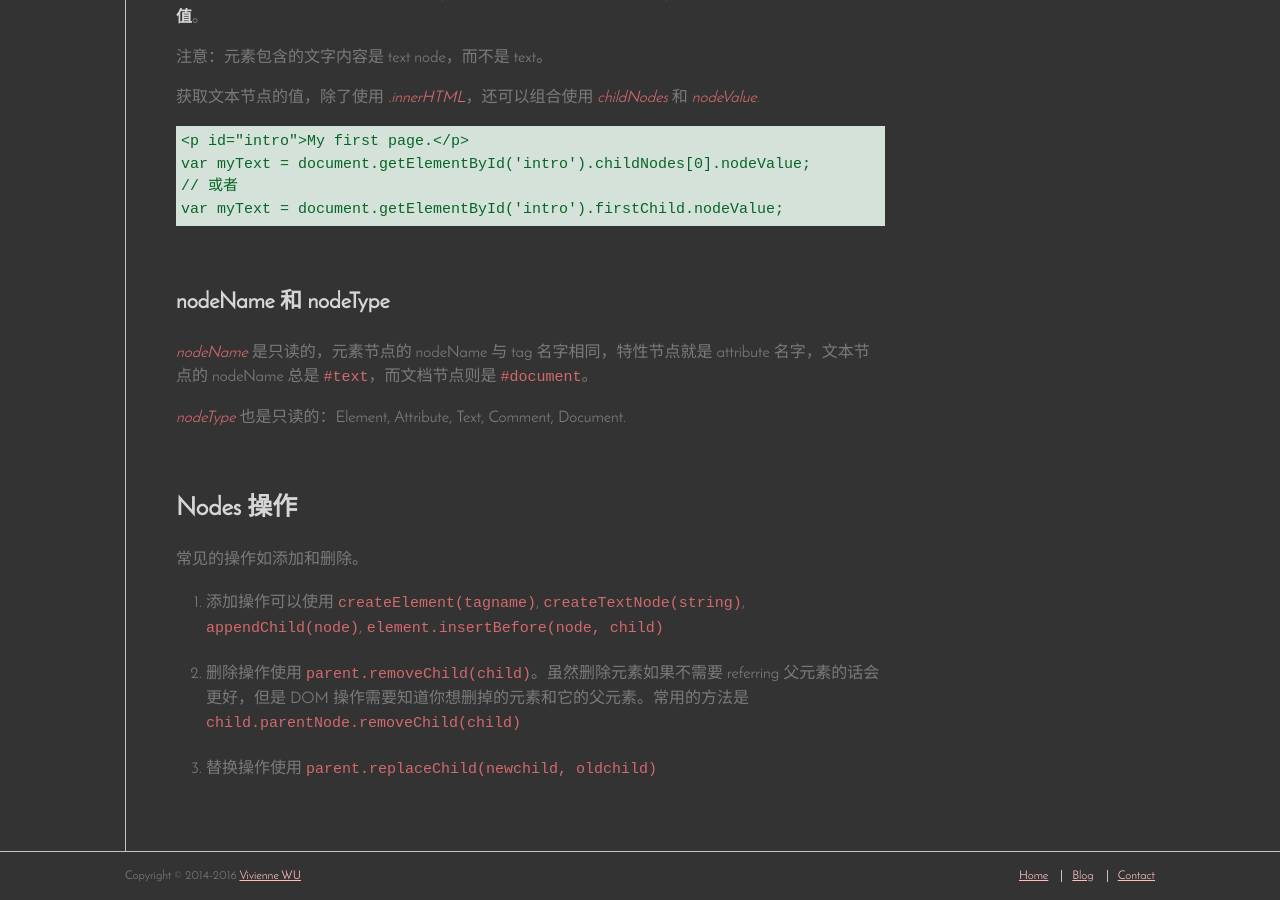
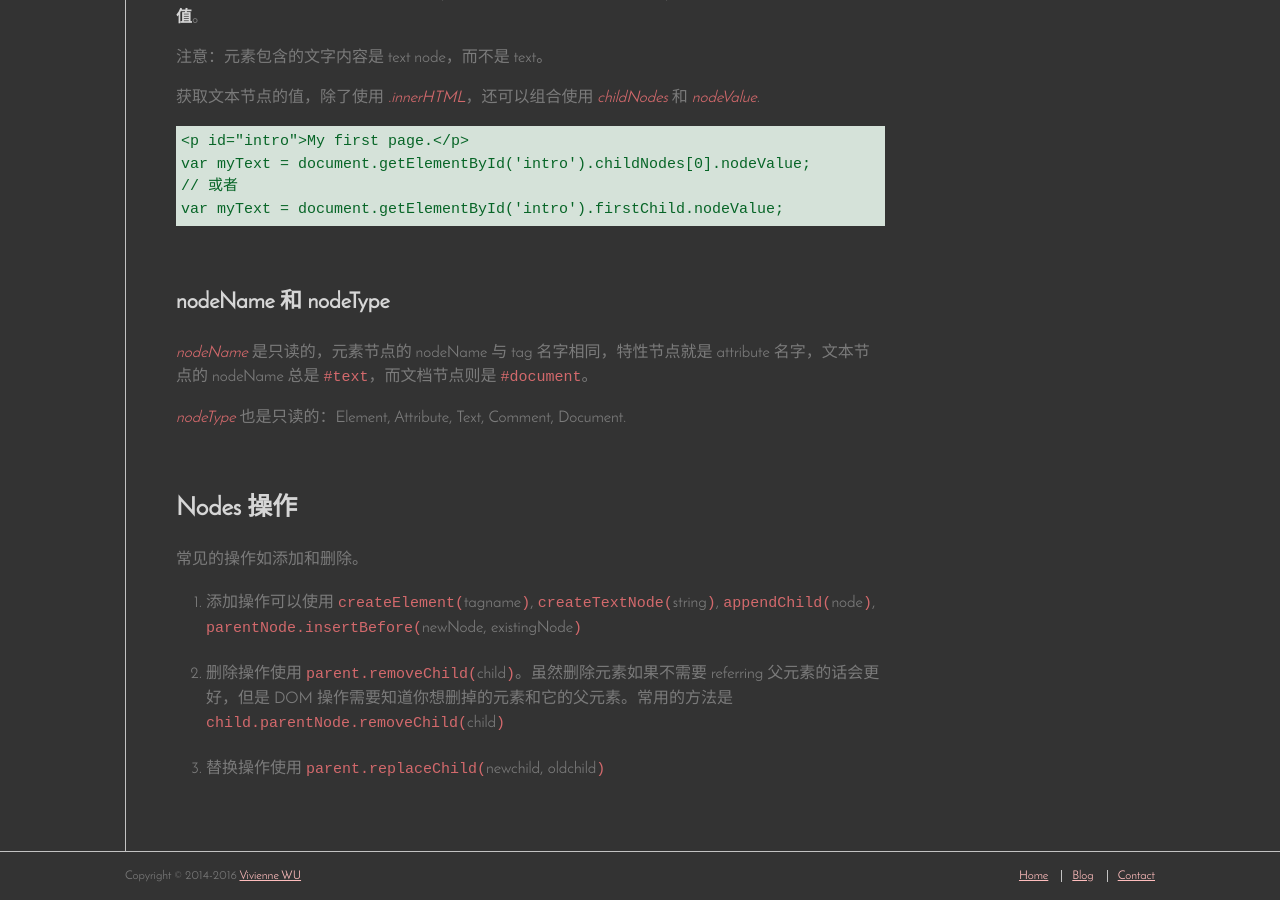
Before and after one commit to Vivi-wu/dive-into-web, a Jekyll site: the page built from _posts/2016-01-02-JavaScript-HTML-DOM.markdown, in a window 1280 px wide and 900 px high, scrolled down 4189 px. Built offline with Jekyll 4.4.1, drawn with Linux system fonts in a browser that asks for light colours; nearby versions of some CDN libraries; some of the changed text lies outside the part shown.

Commit message:
update formatting for remaining JS postx

```diff
--- a/_posts/2015-07-15-JavaScript-JSON.markdown
+++ b/_posts/2015-07-15-JavaScript-JSON.markdown
@@ -14,7 +14,7 @@
 
 <!--more-->
 
-注意：<span class="blue-text">JSON 的 name 需要以**双引号**括起来，这一点区别于 JavaScript name</span>。
+注意：<span class="blue-text">JSON 的 name 需要以**双引号**括起来，这一点区别于 JavaScript Object name</span>。
 
 ### JSON Value
 
--- a/_posts/2015-12-30-JavaScript-Objects.markdown
+++ b/_posts/2015-12-30-JavaScript-Objects.markdown
@@ -79,13 +79,13 @@
 + add 属性，对已经存在的对象，用获取属性的方法，给这个属性赋值即可。
 + delete 属性，使用关键字 **delete**。
 
-    delete person.age;   // or delete person["age"];
+      delete person.age;   // or delete person["age"];
 
 该操作不仅删掉了属性的值，也删掉了属性本身。
 
 The delete operator is **designed** to be used on **object properties**. <span class="blue-text">It has no effect on variables or functions. 删除操作符专为对象属性设计，对于变量和函数没有效果</span>。
 
-The delete keyword does **not** delete inherited properties, but if you delete a prototype property, it will affect all objects inherited from the prototype. 删除操作符不会删掉继承的属性，但是如果你删掉了一个 prototype 属性，它会影响所有继承这个原型的对象。
+The delete keyword does **not** delete inherited properties, but if you delete a prototype property, it will affect all objects inherited from the prototype. 删除操作符不会删掉所继承的父类属性，但是如果你删掉了一个 prototype 属性，它会影响所有继承这个原型的对象。
 
 ## JavaScript Object methods
 
--- a/_posts/2016-01-02-JavaScript-Browser-BOM.markdown
+++ b/_posts/2016-01-02-JavaScript-Browser-BOM.markdown
@@ -123,7 +123,7 @@
 
 ### Read a Cookie
 
-读取同样适用 _document.cookie_，将在**一个字符串中**返回**所有** cookie. （比如: cookie1=value; cookie2=value; cookie3=value;）
+读取同样使用 _document.cookie_，将在**一个字符串中**返回**所有** cookie. （比如: cookie1=value; cookie2=value; cookie3=value;）
 
 如果你想要找到指定 cookie 的值，必须使用 JS 查询方法在 cookie 字符串里查找。
 
--- a/_posts/2016-01-02-JavaScript-HTML-DOM.markdown
+++ b/_posts/2016-01-02-JavaScript-HTML-DOM.markdown
@@ -101,10 +101,10 @@
 
 常见的查找 HTML 元素的方法:
 
-+ `getElementById('myEle')`, 如果找到，返回该元素作为一个 object，没找到，返回 _null_
-+ `getElementsByTagName('p')`, 以标签名查找。该方法返回一个 **node list**（像 array 一样的 nodes 集合），因此 nodes 可以使用 **index number** 像数组那样获取，也可使用 _length_ 属性，获取 node list 长度。但是 <span class="blue-text">node list 不是数组！</span>不能使用数组的方法，比如 `valueOf()` 或者 `join()`
-+ `getElementsByClassName('test')`, 以 CSS 样式名查找。
-+ `document.querySelectorAll(p.test)`, 查找所有匹配一个特定 CSS 选择器的某 HTML 元素。只返回第一个匹配到元素使用 `document.querySelector(CSS selectors)`
++ `getElementById(`'myEle'`)`, 如果找到，返回该元素作为一个 object，没找到，返回 _null_
++ `getElementsByTagName(`'p'`)`, 以标签名查找。该方法返回一个 **node list**（像 array 一样的 nodes 集合），因此 nodes 可以使用 **index number** 像数组那样获取，也可使用 _length_ 属性，获取 node list 长度。但是 <span class="blue-text">node list 不是数组！</span>不能使用数组的方法，比如 `valueOf()` 或者 `join()`
++ `getElementsByClassName(`'test'`)`, 以 CSS 样式名查找。
++ `document.querySelectorAll(`p.test`)`, 查找所有匹配一个特定 CSS 选择器的某 HTML 元素。只返回第一个匹配到元素使用 `document.querySelector(`CSS selectors`)`
 + 以 HTML Object Collections 查找元素，比如查找 id 为 frm1 的表单，`document.form['frm1']`, 其他可以获取的文档对象集合可参考上面的表格。
 
 ### 改变 HTML
@@ -182,6 +182,6 @@
 
 常见的操作如添加和删除。
 
-1. 添加操作可以使用 `createElement(tagname)`, `createTextNode(string)`, `appendChild(node)`, `element.insertBefore(node, child)`
-2. 删除操作使用 `parent.removeChild(child)`。虽然删除元素如果不需要 referring 父元素的话会更好，但是 DOM 操作需要知道你想删掉的元素和它的父元素。常用的方法是 `child.parentNode.removeChild(child)`
-3. 替换操作使用 `parent.replaceChild(newchild, oldchild)`
+1. 添加操作可以使用 `createElement(`tagname`)`, `createTextNode(`string`)`, `appendChild(`node`)`, `parentNode.insertBefore(`newNode, existingNode`)`
+2. 删除操作使用 `parent.removeChild(`child`)`。虽然删除元素如果不需要 referring 父元素的话会更好，但是 DOM 操作需要知道你想删掉的元素和它的父元素。常用的方法是 `child.parentNode.removeChild(`child`)`
+3. 替换操作使用 `parent.replaceChild(`newchild, oldchild`)`
```
Also changed, not shown: _posts/2015-12-31-JavaScript-Functions.markdown (+30 -31 lines).
